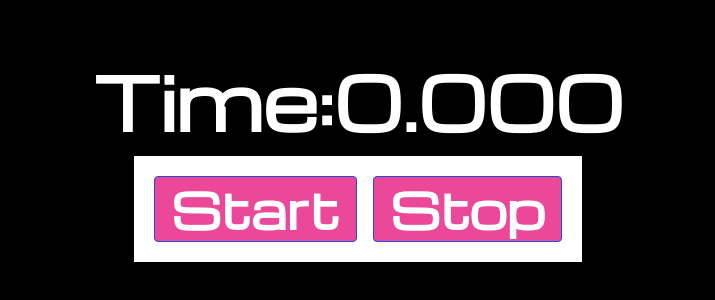
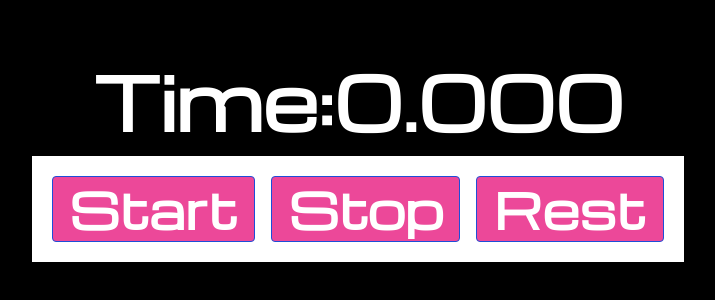
Before and after one commit to Davonne007-TX/stop-watch, a React (Vite) app: page / in a window 1280 px wide. Shown: the part 256-556 px from the top of the page, without its empty margins (282-997 px from the left). Built offline with nearby package versions, Linux system fonts and the light colour scheme.

Commit message:
adding function to reset timer

```diff
--- a/src/components/StopWatch.jsx
+++ b/src/components/StopWatch.jsx
@@ -11,6 +11,7 @@
     };
   }, []);
 
+  //handle start
   const handleStart = () => {
     setStartTime(Date.now());
     setNow(Date.now());
@@ -21,8 +22,15 @@
     }, 10);
   };
 
+  //handle stop
   const handleStop = () => {
     clearInterval(intervalRef.current);
+  };
+
+  //handle reset
+  const handleRest = () => {
+    setStartTime(null);
+    setNow(null);
   };
 
   let secondsPassed = 0;
@@ -49,6 +57,13 @@
           >
             Stop
           </button>
+
+          <button
+            className="bg-pink-500 hover:bg-pink-700 text-white font-bold py-2 px-4 border border-blue-700 rounded"
+            onClick={handleRest}
+          >
+            Rest
+          </button>
         </div>
       </div>
     </>
```
